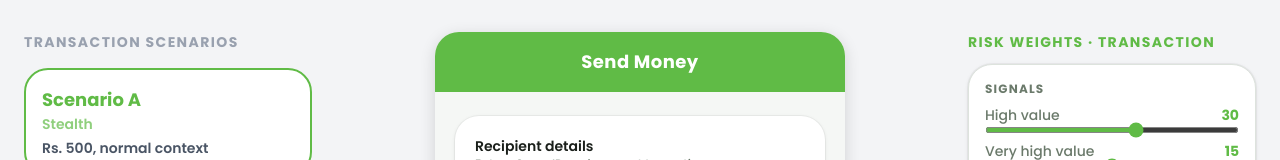
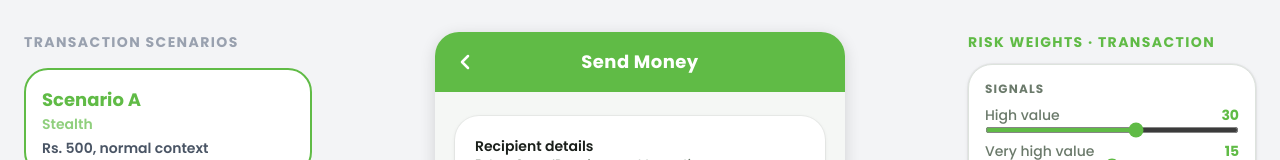
Before and after one commit to sagarEmn/dynamic-otp, a React (Vite) app: page /send in a window 1280 px wide. Shown: the top 160 px of the page. Built offline with nearby package versions, Linux system fonts and the light colour scheme.

Commit message:
fix: wire up back navigation on login OTP, transaction form, and OTP screens

```diff
--- a/src/screens/LoginScreen.jsx
+++ b/src/screens/LoginScreen.jsx
@@ -150,6 +150,12 @@ export default function LoginScreen() {
       <ScreenHeader
         title="Verify it's you"
         tone={tier === "intervention" ? "dark" : "green"}
+        onBack={() => {
+          setStage("credentials");
+          setOtp("");
+          setError("");
+          setAcknowledged(false);
+        }}
       />
       <form
         onSubmit={submitOtp}
--- a/src/screens/OtpScreen.jsx
+++ b/src/screens/OtpScreen.jsx
@@ -85,6 +85,7 @@ export default function OtpScreen() {
       <ScreenHeader
         title="Verify OTP"
         tone={result.tier === "intervention" ? "dark" : "green"}
+        onBack={() => navigate("/send")}
       />
       <form
         onSubmit={onSubmit}
--- a/src/screens/TransactionForm.jsx
+++ b/src/screens/TransactionForm.jsx
@@ -72,7 +72,7 @@ export default function TransactionForm() {
 
   return (
     <>
-      <ScreenHeader title="Send Money" />
+      <ScreenHeader title="Send Money" onBack={() => navigate("/")} />
       <form onSubmit={proceed} className="flex-1 px-5 py-6 flex flex-col gap-5 overflow-y-auto">
 
         {/* Main form */}
```
